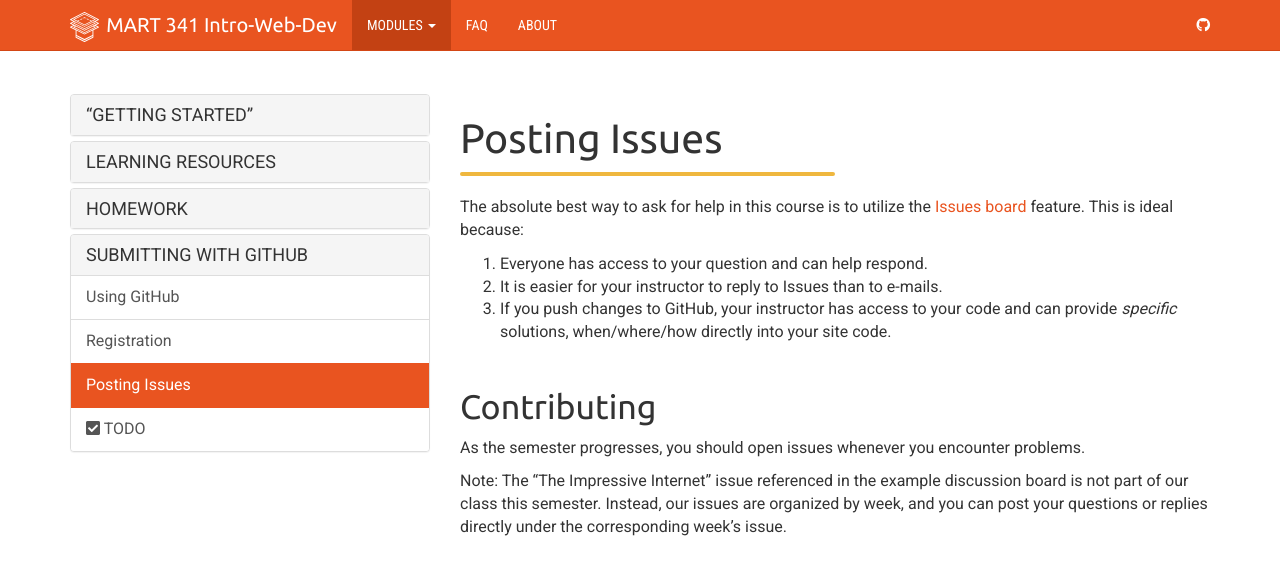
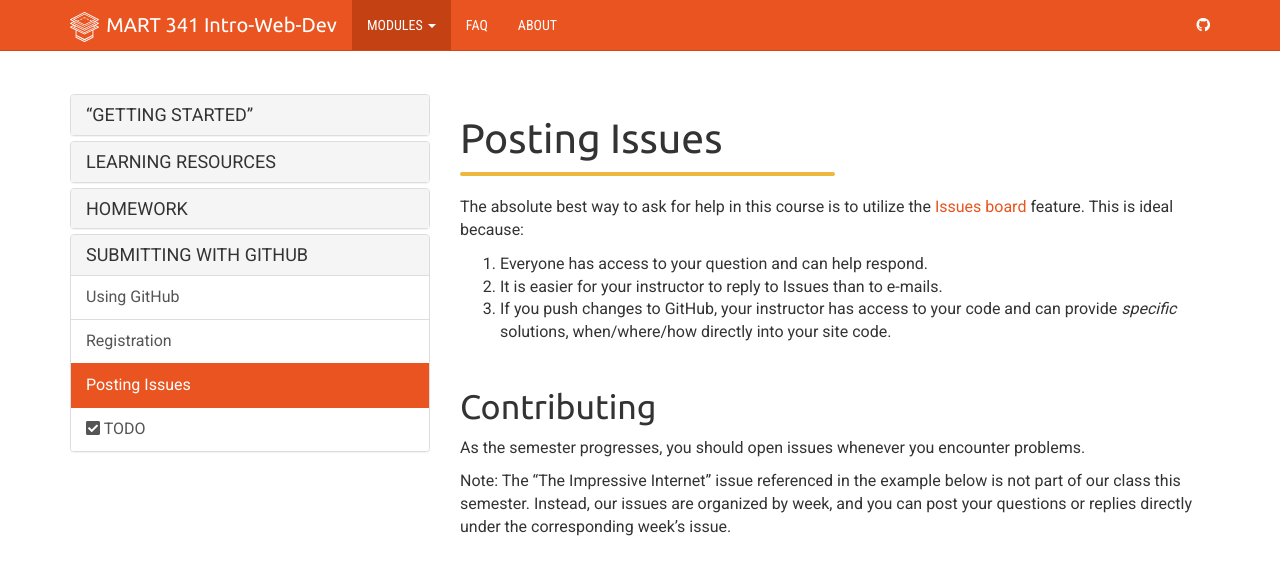
Before and after one commit to Montana-Media-Arts/webDesignFall2024, a Jekyll site: the page built from _docs/topic-00/03-submitting/page-03.md, in a window 1280 px wide and 1337 px high. Shown: the top 570 px of the window. Built offline with Jekyll 4.4.1, drawn with Linux system fonts in a browser that asks for light colours; nearby versions of some CDN libraries; grey boxes are pictures that could not be loaded.

Commit message:
Made minor edits for clarity

```diff
--- a/_docs/topic-00/03-submitting/page-03.md
+++ b/_docs/topic-00/03-submitting/page-03.md
@@ -19,7 +19,7 @@ The absolute best way to ask for help in this course is to utilize the <a href="
 ## Contributing
 As the semester progresses, you should open issues whenever you encounter problems.
 
-Note: The "The Impressive Internet" issue referenced in the example discussion board is not part of our class this semester. Instead, our issues are organized by week, and you can post your questions or replies directly under the corresponding week's issue.
+Note: The "The Impressive Internet" issue referenced in the example below is not part of our class this semester. Instead, our issues are organized by week, and you can post your questions or replies directly under the corresponding week's issue.
 
 <iframe src="https://umontanamediaarts.com/MART341/wp-admin/admin-ajax.php?action=h5p_embed&id=14" width="473" height="509" frameborder="0" allowfullscreen="allowfullscreen"></iframe><script src="https://umontanamediaarts.com/MART341/wp-content/plugins/h5p/h5p-php-library/js/h5p-resizer.js" charset="UTF-8"></script>
 <a href="https://umontanamediaarts.com/MART341/wp-admin/admin-ajax.php?action=h5p_embed&id=14" class="btn btn-default btn-xs" target="_blank">View Larger</a>
```
